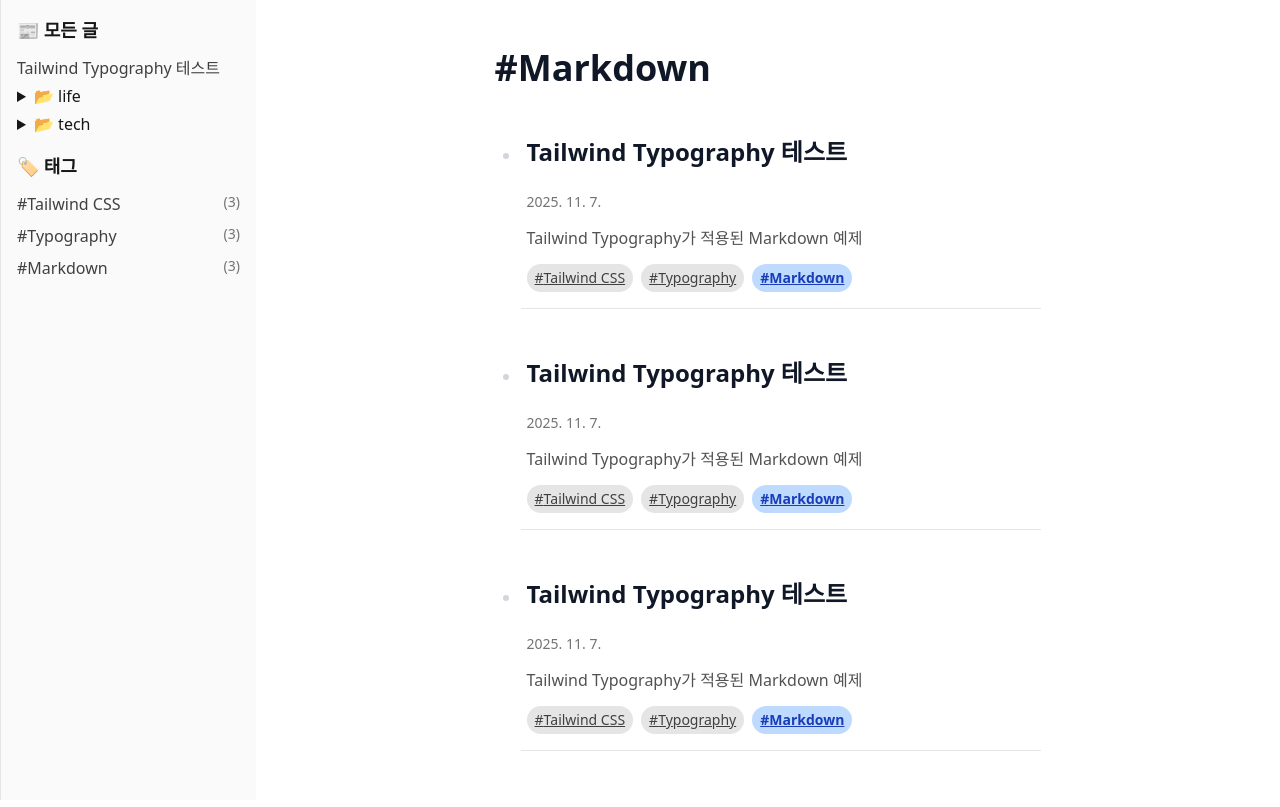
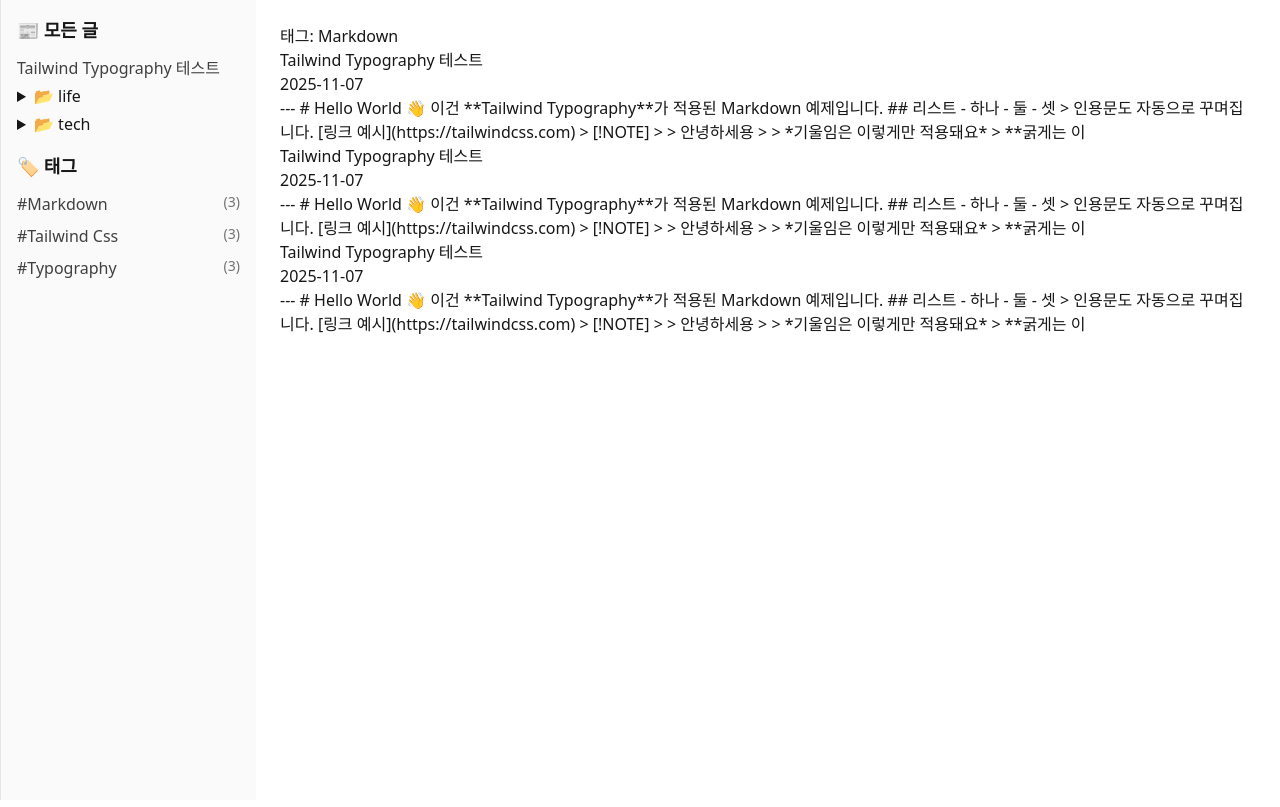
Before and after one commit to treeentertainment/treeentertainment.github.io, a Next.js app: page /tags/Markdown in a window 1280 px wide. Built offline with nearby package versions, Linux system fonts and the light colour scheme.

Commit message:
Checkpoint from VS Code for coding agent session

```diff
--- /dev/null
+++ b/src/app/api/tags/[tags]/route.ts
@@ -0,0 +1,85 @@
+import fs from "fs";
+import path from "path";
+import matter from "gray-matter";
+import { NextResponse } from "next/server";
+
+const postsDir = path.join(process.cwd(), "posts");
+
+function getAllMarkdownFiles(dir: string): string[] {
+  const entries = fs.readdirSync(dir, { withFileTypes: true });
+  const files = entries.flatMap((entry) => {
+    const fullPath = path.join(dir, entry.name);
+    return entry.isDirectory() ? getAllMarkdownFiles(fullPath) : [fullPath];
+  });
+  return files.filter((f) => f.endsWith(".md"));
+}
+
+function parseTags(value: unknown): string[] {
+  if (Array.isArray(value)) {
+    return value.map((t) => (typeof t === "string" ? t.trim() : "")).filter(Boolean);
+  }
+  if (typeof value === "string") {
+    return value.split(/[,;]+/).map((t) => t.trim()).filter(Boolean);
+  }
+  return [];
+}
+
+export async function GET(
+  request: Request,
+  { params }: { params: { tags?: string } }
+) {
+  try {
+    // 요청에서 패스 파라미터 또는 쿼리 파라미터(tag)를 허용
+    const url = new URL(request.url);
+    const rawParam = params?.tags ?? url.searchParams.get("tag") ?? "";
+
+    // 디코딩 안전하게 처리
+    let decodedTag = "";
+    try {
+      decodedTag = rawParam ? decodeURIComponent(rawParam) : "";
+    } catch {
+      decodedTag = rawParam;
+    }
+
+    // 디버그 로그(서버 터미널에 찍힙니다)
+    console.debug("GET /api/tags/[tags] - params.tags:", params?.tags, "query.tag:", url.searchParams.get("tag"), "decoded:", decodedTag);
+
+    if (!decodedTag) {
+      return NextResponse.json({ error: "Tag required. Use /api/tags/<tag> or provide ?tag=<tag>" }, { status: 400 });
+    }
+
+    const files = getAllMarkdownFiles(postsDir);
+    const posts: any[] = [];
+
+    for (const file of files) {
+      const fileContent = fs.readFileSync(file, "utf-8");
+      const { data, content: markdown } = matter(fileContent);
+      const tags = parseTags(data.tags);
+
+      if (tags.some((t) => t.toLowerCase() === decodedTag.toLowerCase())) {
+        const slug = file
+          .replace(postsDir, "")
+          .replace(/\.md$/, "")
+          .replace(/\\/g, "/")
+          .replace(/^\/+/, "");
+
+        posts.push({
+          slug,
+          title: data.title || "",
+          date: data.date || "",
+          tags,
+          excerpt: data.excerpt || markdown.slice(0, 200),
+        });
+      }
+    }
+
+    if (posts.length === 0) {
+      return NextResponse.json({ error: "No posts found for this tag" }, { status: 404 });
+    }
+
+    return NextResponse.json(posts);
+  } catch (error) {
+    console.error("tags route error:", error);
+    return NextResponse.json({ error: "Failed to fetch posts" }, { status: 500 });
+  }
+}
--- a/src/app/api/tags/route.ts
+++ b/src/app/api/tags/route.ts
@@ -14,21 +14,67 @@
     return files.filter((f) => f.endsWith(".md"));
 }
 
+function parseTags(value: unknown): string[] {
+    if (Array.isArray(value)) {
+        return value
+            .map((t) => (typeof t === "string" ? t.trim() : ""))
+            .filter(Boolean);
+    }
+    if (typeof value === "string") {
+        return value
+            .split(/[,;]+/)
+            .map((t) => t.trim())
+            .filter(Boolean);
+    }
+    return [];
+}
+
+function toTitleCase(str: string) {
+    return str
+        .trim()
+        .replace(/\s+/g, " ")
+        .split(" ")
+        .map((w) => (w ? w[0].toUpperCase() + w.slice(1).toLowerCase() : ""))
+        .join(" ");
+}
+
+function slugify(key: string) {
+    return key
+        .trim()
+        .toLowerCase()
+        .replace(/\s+/g, "-")
+        .replace(/[^a-z0-9\-]/g, "")
+        .replace(/-+/g, "-")
+        .replace(/^-|-$/g, "");
+}
+
 export async function GET() {
     const files = getAllMarkdownFiles(postsDir);
     const tagCount: Record<string, number> = {};
+    const displayName: Record<string, string> = {};
 
     for (const file of files) {
         const content = fs.readFileSync(file, "utf-8");
         const { data } = matter(content);
-    if (Array.isArray(data.tags)) {
-      for (const tag of data.tags) {
-        tagCount[tag] = (tagCount[tag] || 0) + 1;
+        const tags = parseTags(data.tags);
+        for (const tag of tags) {
+            const raw = String(tag).trim();
+            const key = raw.toLowerCase(); // 대소문자 무시하고 집계
+            tagCount[key] = (tagCount[key] || 0) + 1;
+            if (!displayName[key]) {
+                // 첫 등장 형태를 보기 좋게 Title Case로 저장
+                displayName[key] = toTitleCase(raw);
             }
         }
     }
 
-  const tags = Object.entries(tagCount).map(([name, count]) => ({ name, count }));
+    const tags = Object.keys(tagCount)
+        .map((key) => ({
+            name: displayName[key],
+            slug: slugify(key),
+            count: tagCount[key],
+        }))
+        .sort((a, b) => a.name.localeCompare(b.name, "en", { sensitivity: "base" }));
 
     return NextResponse.json(tags);
 }
--- /dev/null
+++ b/src/app/components/TagLink.tsx
@@ -0,0 +1,20 @@
+import Link from "next/link";
+
+interface TagLinkProps {
+  tag: string;
+  count?: number;
+}
+
+export default function TagLink({ tag, count }: TagLinkProps) {
+  // URL 인코딩: "React Native" → "React%20Native"
+  const encodedTag = encodeURIComponent(tag);
+
+  return (
+    <Link href={`/tags/${encodedTag}`}>
+      <a className="tag">
+        {tag}
+        {count && <span className="count">{count}</span>}
+      </a>
+    </Link>
+  );
+}
--- a/src/app/tags/[tag]/page.tsx
+++ b/src/app/tags/[tag]/page.tsx
@@ -1,109 +1,60 @@
-import fs from "fs";
-import path from "path";
-import matter from "gray-matter";
-import Link from "next/link";
-import { notFound } from "next/navigation";
+"use client";
 
-const postsDir = path.join(process.cwd(), "posts");
+import { useEffect, useState } from "react";
+import { useParams } from "next/navigation";
 
-// 🔍 모든 하위 폴더 재귀적으로 탐색
-function getAllMarkdownFiles(dir: string): string[] {
-  const entries = fs.readdirSync(dir, { withFileTypes: true });
-  const files = entries.flatMap((entry) => {
-    const fullPath = path.join(dir, entry.name);
-    return entry.isDirectory() ? getAllMarkdownFiles(fullPath) : [fullPath];
-  });
-  return files.filter((f) => f.endsWith(".md"));
+interface Post {
+  slug: string;
+  title: string;
+  date: string;
+  tags: string[];
+  excerpt: string;
 }
 
-// ✅ 정적 경로 생성 (모든 태그 페이지 미리 생성)
-export async function generateStaticParams() {
-  const files = getAllMarkdownFiles(postsDir);
-  const tagSet = new Set<string>();
+export default function TagPage() {
+  const params = useParams();
+  const tag = params.tag as string;
+  const [posts, setPosts] = useState<Post[]>([]);
+  const [loading, setLoading] = useState(true);
+  const [error, setError] = useState<string | null>(null);
 
-  // 모든 파일의 태그 수집
-  for (const file of files) {
-    const content = fs.readFileSync(file, "utf-8");
-    const { data } = matter(content);
-    if (Array.isArray(data.tags)) {
-      for (const tag of data.tags) {
-        tagSet.add(encodeURIComponent(tag)); // URL용 인코딩
+  useEffect(() => {
+    const fetchPosts = async () => {
+      try {
+        const response = await fetch(`/api/tags/${tag}`);
+        if (!response.ok) {
+          throw new Error("Failed to fetch posts");
+        }
+        const data = await response.json();
+        setPosts(data);
+      } catch (err) {
+        setError(err instanceof Error ? err.message : "An error occurred");
+      } finally {
+        setLoading(false);
       }
+    };
+
+    if (tag) {
+      fetchPosts();
     }
-  }
+  }, [tag]);
 
-  // 정적 경로 리턴
-  return Array.from(tagSet).map((tag) => ({
-    tag,
-  }));
-}
-
-// ✅ 페이지 렌더링
-export default async function TagPage({ params }: { params: Promise<{ tag: string }> }) {
-  const { tag } = await params;
-  const decodedTag = decodeURIComponent(tag);
-
-  const files = getAllMarkdownFiles(postsDir);
-
-  // front matter 읽기
-  const posts = files
-    .map((filePath) => {
-      const fileContent = fs.readFileSync(filePath, "utf-8");
-      const { data } = matter(fileContent);
-      const slug = path
-        .relative(postsDir, filePath)
-        .replace(/\\/g, "/")
-        .replace(/\.md$/, "");
-
-      return {
-        title: data.title || "제목 없음",
-        date: data.date || null,
-        description: data.description || "",
-        tags: data.tags || [],
-        slug,
-      };
-    })
-    .filter((post) => post.tags?.includes(decodedTag));
-
-  if (posts.length === 0) return notFound();
+  if (loading) return <div>로딩 중...</div>;
+  if (error) return <div>에러: {error}</div>;
+  if (posts.length === 0) return <div>포스트가 없습니다.</div>;
 
   return (
-    <section className="prose mx-auto p-6">
-      <h1 className="mb-6">#{decodedTag}</h1>
-
-      <ul className="space-y-6">
+    <div>
+      <h1>태그: {decodeURIComponent(tag)}</h1>
+      <div className="posts">
         {posts.map((post) => (
-          <li key={post.slug} className="border-b border-neutral-200 pb-4">
-            <Link href={`/${post.slug}`} className="no-underline hover:underline">
-              <h2>{post.title}</h2>
-            </Link>
-
-            {post.date && (
-              <p className="text-sm text-neutral-500 m-0">
-                {new Date(post.date).toLocaleDateString("ko-KR")}
-              </p>
-            )}
-
-            {post.description && <p className="text-neutral-600">{post.description}</p>}
-
-            <div className="flex flex-wrap gap-2 mt-2">
-              {post.tags.map((t: string) => (
-                <Link
-                  key={t}
-                  href={`/tags/${encodeURIComponent(t)}`}
-                  className={`text-sm px-2 py-1 rounded-full ${
-                    t === decodedTag
-                      ? "bg-blue-200 text-blue-800 font-semibold"
-                      : "bg-neutral-200 text-neutral-700 hover:bg-neutral-300"
-                  }`}
-                >
-                  #{t}
-                </Link>
-              ))}
-            </div>
-          </li>
+          <article key={post.slug}>
+            <h2>{post.title}</h2>
+            <time>{post.date}</time>
+            <p>{post.excerpt}</p>
+          </article>
         ))}
-      </ul>
-    </section>
+      </div>
+    </div>
   );
 }
```
Also changed, not shown: 1 other file (tests, documents, lock files or other folders). Lines whose indentation alone changed are shown as unchanged.
